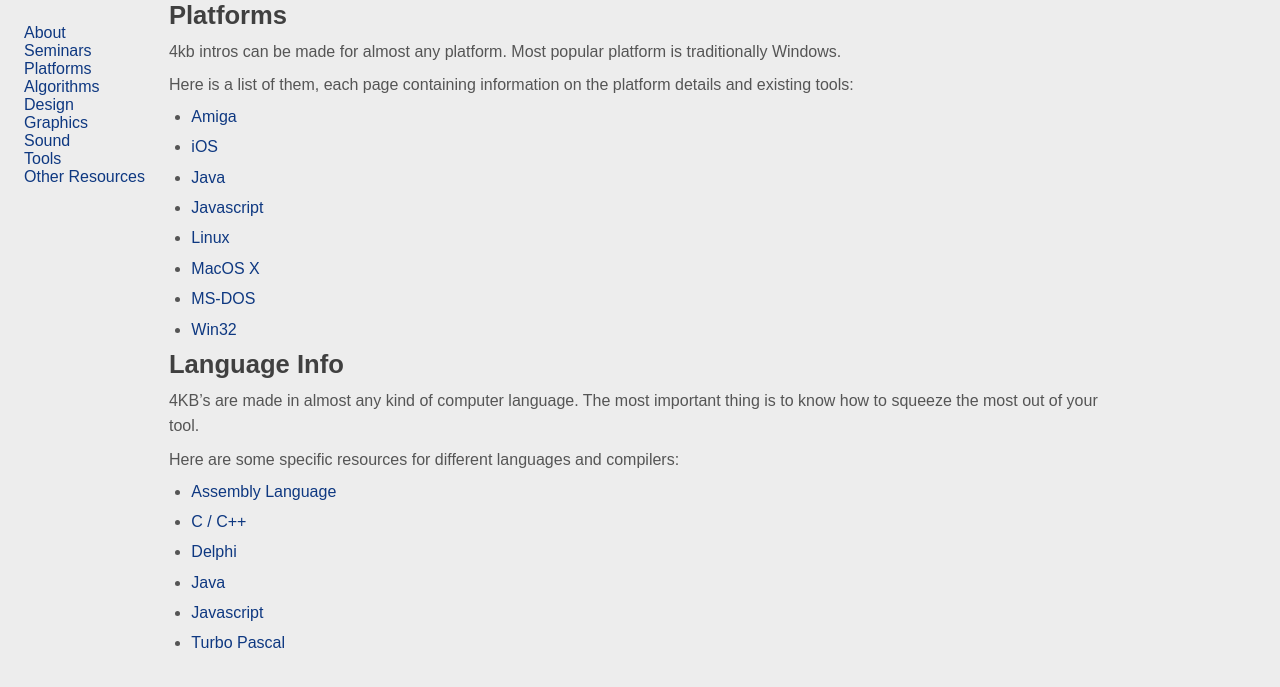
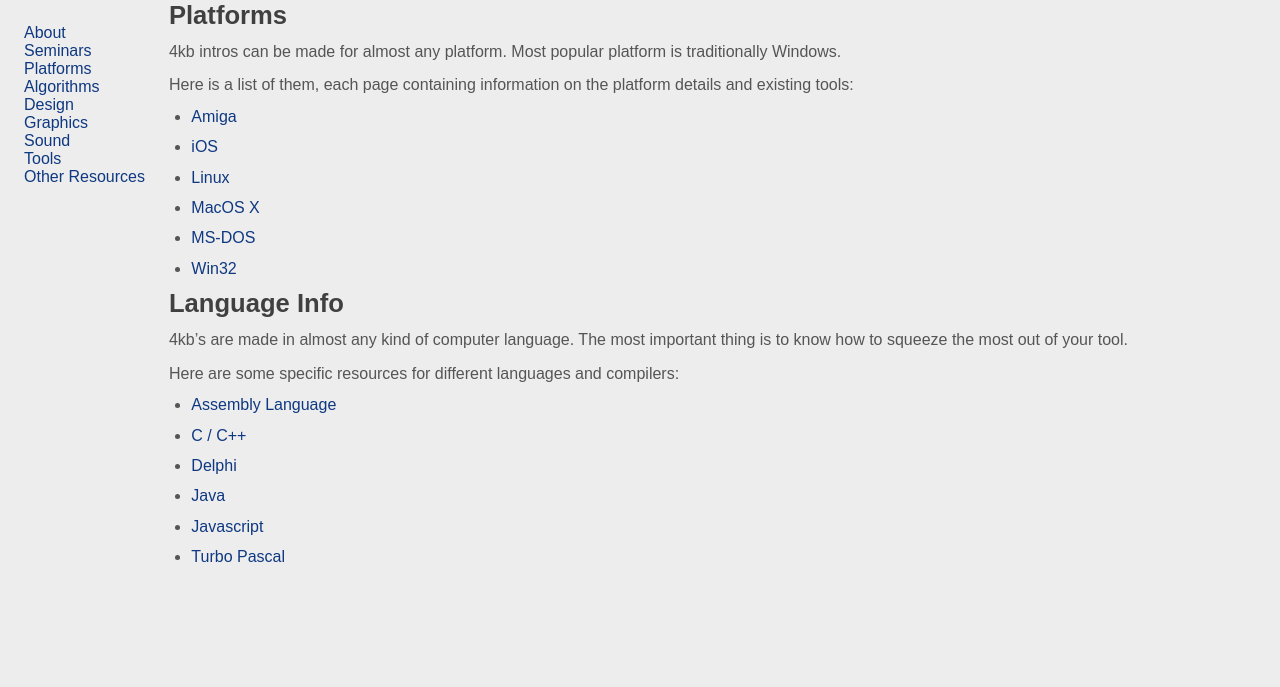
Before and after one commit to in4k/in4k.github.io, a Jekyll site: the page built from wiki/platforms.markdown, in a window 1280 px wide. Shown: the top 687 px of the page. Built offline with Jekyll 4.4.1, drawn with Linux system fonts in a browser that asks for light colours; some web fonts are replaced.

Commit message:
Update platforms.markdown

```diff
--- a/wiki/platforms.markdown
+++ b/wiki/platforms.markdown
@@ -9,8 +9,6 @@
 
 * [Amiga](amiga)
 * [iOS](ios)
-* [Java](java)
-* [Javascript](javascript)
 * [Linux](linux)
 * [MacOS X](macos-x)
 * [MS-DOS](ms-dos)
@@ -18,7 +16,7 @@
 
 # Language Info
 
-4KB's are made in almost any kind of computer language. The most important thing is to know how to squeeze the most out of your tool.
+4kb's are made in almost any kind of computer language. The most important thing is to know how to squeeze the most out of your tool.
 
 Here are some specific resources for different languages and compilers:
 
```
